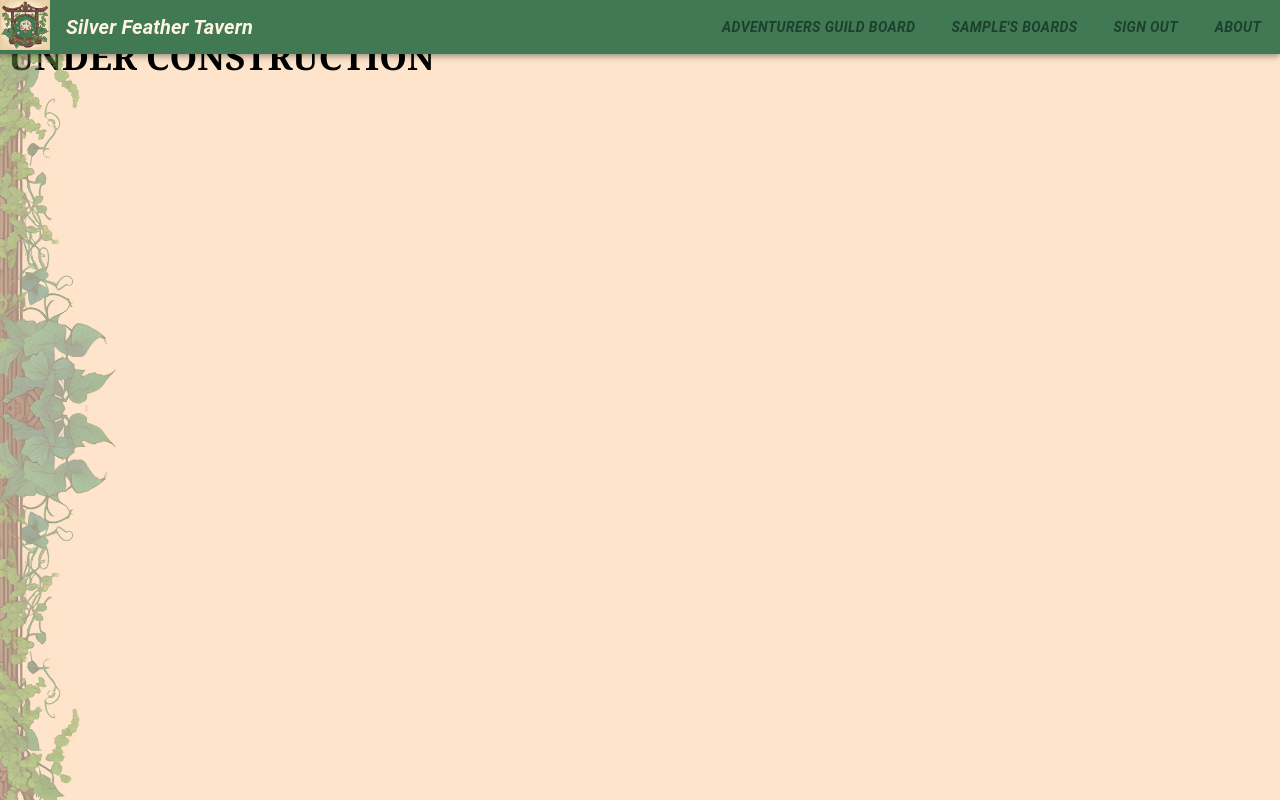
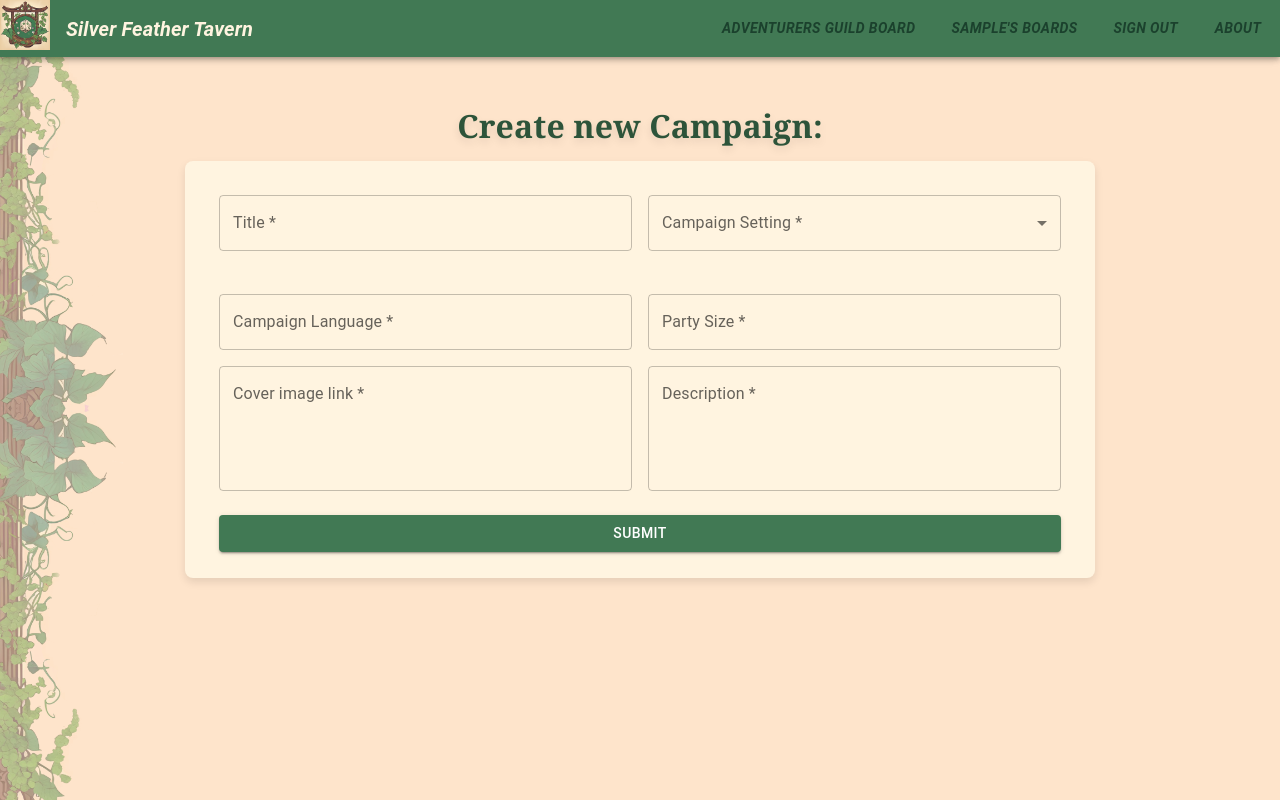
Before and after one commit to Jenaldin/Silver-Feather_React_Jul2024, a React (Vite) app in the folder client/: page /my-boards/1/campaigns/new in a window 1280 px wide. Built offline with nearby package versions, Linux system fonts and the light colour scheme; sample sign-in values are in the browser's storage.

Commit message:
Added FE form in Campaign Add component

```diff
--- a/client/src/components/campaign/CampaignAdd.jsx
+++ b/client/src/components/campaign/CampaignAdd.jsx
@@ -1,7 +1,198 @@
+import React from "react";
+import { useNavigate } from 'react-router-dom';
+import { useForm } from 'react-hook-form';
+
+import { Button, CssBaseline, Grid, Box, Container, TextField, Select,
+         MenuItem, FormControl, InputLabel, FormHelperText } from "@mui/material";
+
+import { useLogin } from "../../hooks/useAuth";
+import { useAuthContext } from "../../context/AuthContext";
+
 export default function CampaignAdd() {
+   const { handleSubmit, register, formState: { errors }, watch, trigger } = useForm();
+   const { username, userId } = useAuthContext();
+
+   const navigate = useNavigate();
+   const loginHandler = useLogin();
+
+   const onSubmit = async (data) => {
+      console.log(username, userId);
+      try {
+         // const { title, setting, language, partySize, imageUrl, description} = data;
+         // await loginHandler(userId, title, setting, language, partySize, imageUrl, description);
+         navigate(`/my-boards/${username}/campaigns`);
+      } catch (error) {
+         console.error('Login error:', error.message);
+      }
+   };
+
    return (
-      <div>
-         <h1>UNDER CONSTRUCTION</h1>
-      </div>
+      <section id="section-wrapper">
+         <div id="title" className="main-titles">
+            <h2>Create new Campaign:</h2>
+         </div>
+         <div id="campaign-form" className="card-players" style={{width: "auto", padding: "10px"}}>
+            <Container component="main" maxWidth="md">
+               <CssBaseline />
+               <Box sx={{ marginTop: 0, display: 'flex', flexDirection: 'column', alignItems: 'center' }}>
+                  <Box component="form" noValidate onSubmit={handleSubmit(onSubmit)} sx={{ mt: 3 }}>
+                     <Grid container spacing={2}>
+                        <Grid item xs={12} md={6}>
+                           <TextField
+                              {...register('title', {
+                                 required: 'Title is required',
+                                 minLength: {
+                                    value: 10,
+                                    message: 'Title must be at least 10 characters',
+                                 },
+                                 maxLength: {
+                                    value: 256,
+                                    message: 'Title must be at most 256 characters',
+                                 },
+                              })}
+                              fullWidth
+                              name="title"
+                              id="title"
+                              label="Title *"
+                              type="input"
+                              error={!!errors.title}
+                              helperText={errors.title?.message}
+                              onBlur={() => trigger('title')}
+                           />
+                        </Grid>
+                        <Grid item xs={12} md={6}>
+                           <FormControl fullWidth error={!!errors.setting}>
+                              <InputLabel id="setting-label" shrink={!!watch('setting')} >Campaign Setting *</InputLabel>
+                              <Select
+                                 {...register('setting', {
+                                    required: 'Campaign setting is required',
+                                 })}
+                                 labelId="setting-label"
+                                 name="setting"
+                                 id="setting"
+                                 onBlur={() => trigger('setting')}
+                                 value={watch('setting') || ''}
+                              >
+                                 <MenuItem value="Homebrew">Homebrew</MenuItem>
+                                 <MenuItem value="Avernus">Avernus</MenuItem>
+                                 <MenuItem value="Eberron">Eberron</MenuItem>
+                                 <MenuItem value="Forgotten Realms">Forgotten Realms</MenuItem>
+                                 <MenuItem value="Greyhawk">Greyhawk</MenuItem>
+                                 <MenuItem value="Ravenloft">Ravenloft</MenuItem>
+                                 <MenuItem value="Ravnica">Ravnica</MenuItem>
+                                 <MenuItem value="Spelljammer">Spelljammer</MenuItem>
+                                 <MenuItem value="Strixhaven">Strixhaven</MenuItem>
+                                 <MenuItem value="Theros">Theros</MenuItem>
+                                 <MenuItem value="Wildemount">Wildemount</MenuItem>
+                                 <MenuItem value="Other">Other</MenuItem>
+                              </Select>
+                              <FormHelperText>{errors.setting?.message}</FormHelperText>
+                           </FormControl>
+                        </Grid>
+                        <Grid item xs={12} md={6}>
+                           <TextField
+                              {...register('language', {
+                                 required: 'Title is required',
+                                 minLength: {
+                                    value: 2,
+                                    message: 'Campaign Language must be at least 2 characters',
+                                 },
+                                 maxLength: {
+                                    value: 10,
+                                    message: 'Campaign Language must be at most 10 characters',
+                                 },
+                                 pattern: {
+                                    value: /^[a-zA-Z]+$/,
+                                    message: 'Invalid Language',
+                                 },
+                              })}
+                              fullWidth
+                              name="language"
+                              id="language"
+                              label="Campaign Language *"
+                              type="input"
+                              error={!!errors.language}
+                              helperText={errors.language?.message}
+                              onBlur={() => trigger('language')}
+                           />
+                        </Grid>
+                        <Grid item xs={12} md={6}>
+                           <TextField
+                              {...register('partySize', {
+                                 required: 'Party Size is required',
+                                 min: {
+                                    value: 2,
+                                    message: 'Party Size must be at least 2 people',
+                                 },
+                                 max: {
+                                    value: 8,
+                                    message: 'Party Size must be at most 8 people',
+                                 },
+                              })}
+                              fullWidth
+                              name="partySize"
+                              id="partySize"
+                              label="Party Size *"
+                              type="number"
+                              error={!!errors.partySize}
+                              helperText={errors.partySize?.message}
+                              onBlur={() => trigger('partySize')}
+                           />
+                        </Grid>
+                        <Grid item xs={12} md={6}>
+                           <TextField
+                              {...register('imageUrl', {
+                                 required: 'Cover image link is required',
+                                 pattern: {
+                                    value: /^https:\/\/.+\.(jpg|jpeg|png|gif)$/i,
+                                    message: 'Invalid image link',
+                                 },
+                              })}
+                              fullWidth
+                              name="imageUrl"
+                              id="imageUrl"
+                              label="Cover image link *"
+                              multiline
+                              minRows={4}
+                              maxRows={5}
+                              error={!!errors.imageUrl}
+                              helperText={errors.imageUrl?.message}
+                              onBlur={() => trigger('imageUrl')}
+                           />
+                        </Grid>
+                        <Grid item xs={12} md={6}>
+                           <TextField
+                              {...register('description', {
+                                 required: 'Description is required',
+                                 minLength: {
+                                    value: 100,
+                                    message: 'Description must be at least 100 characters',
+                                 },
+                                 maxLength: {
+                                    value: 2000,
+                                    message: 'Description must be at most 2000 characters',
+                                 },
+                              })}
+                              fullWidth
+                              name="description"
+                              id="description"
+                              label="Description *"
+                              multiline
+                              minRows={4}
+                              maxRows={5}
+                              error={!!errors.description}
+                              helperText={errors.description?.message}
+                              onBlur={() => trigger('description')}
+                           />
+                        </Grid>
+                     </Grid>
+                     <Button type="submit" fullWidth variant="contained" sx={{ mt: 3, mb: 2 }}>
+                        Submit
+                     </Button>
+                  </Box>
+               </Box>
+            </Container>
+         </div>
+      </section>
    )
 }
```
